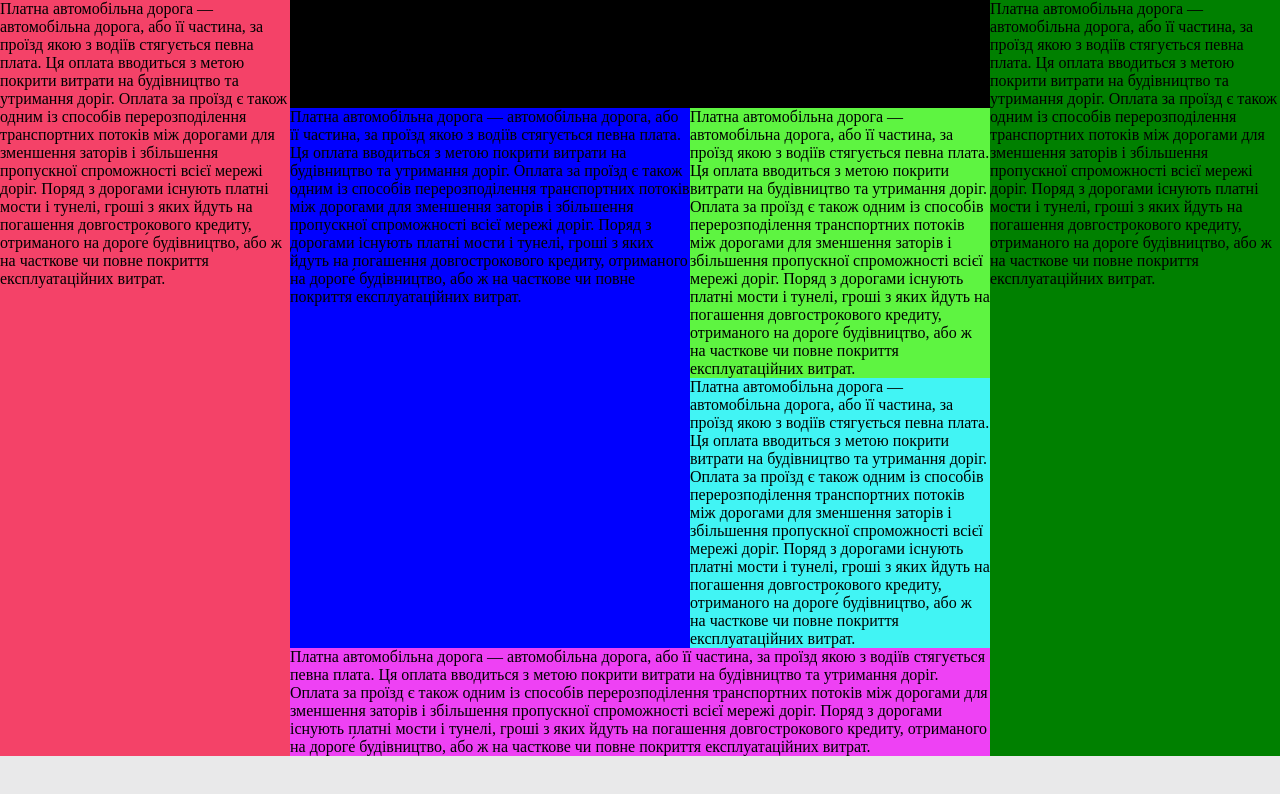
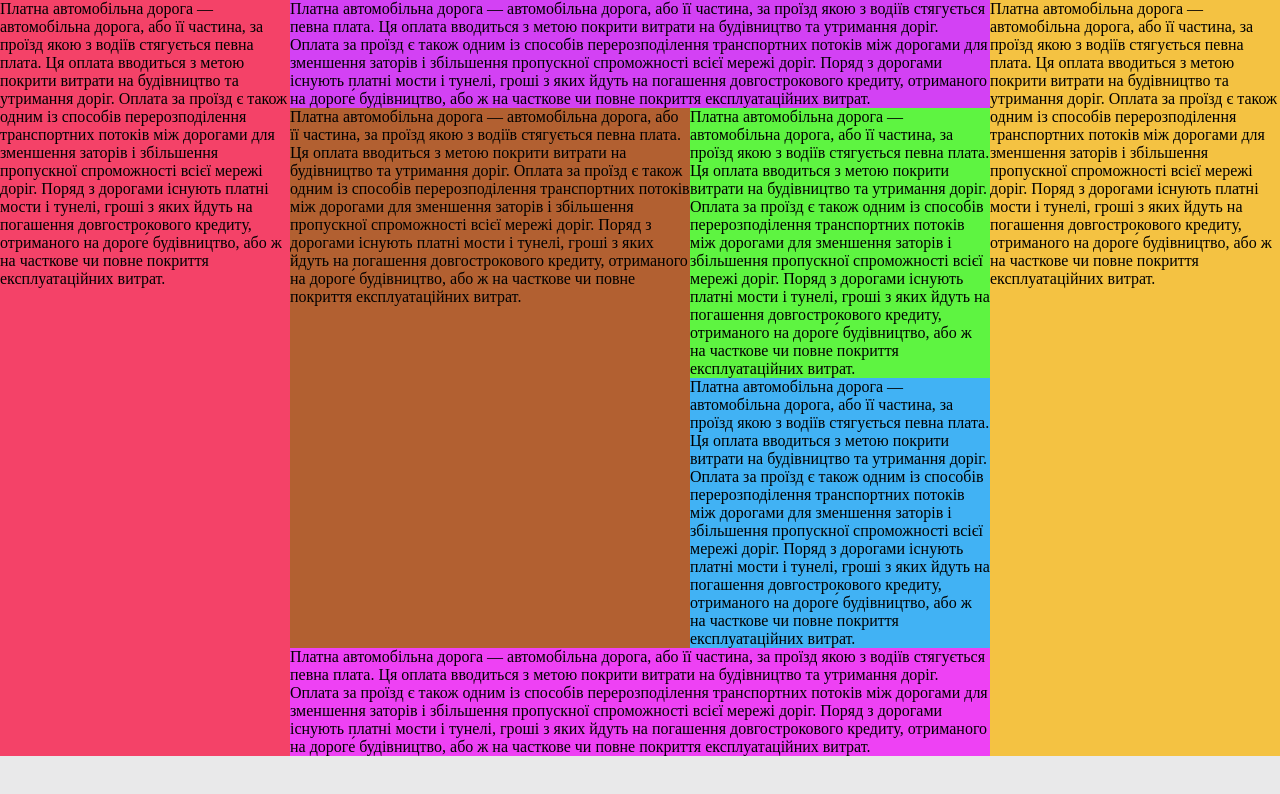
Before and after one commit to AndrewMar007/AndrewMarenich, a plain HTML site: page index.html in a window 1280 px wide. Drawn offline with Linux system fonts and the light colour scheme.

Commit message:
Add files via upload

```diff
--- a/style.css
+++ b/style.css
@@ -19,11 +19,14 @@ p {
 }
 .leftcolumn {
     background: #f44268;
+     justify-content: space-around;
 
 }
 
 .rightcolumn {
-    background: green;
+    background: #f4c242;
+     justify-content: space-around;
+
 }
 
 .one {
@@ -35,7 +38,7 @@ p {
 }
 
 .two {
-    background: blue;
+    background: #b26031;
     width: 700px;
 }
 
@@ -48,12 +51,12 @@ p {
 }
 
 .five{
-    background: #41f4f4;
+    background: #41b2f4;
     width: 300px;
 }
 
 .six {
-background: black;
+background: #d341f4;
     width: 700px;
 }
 
```
